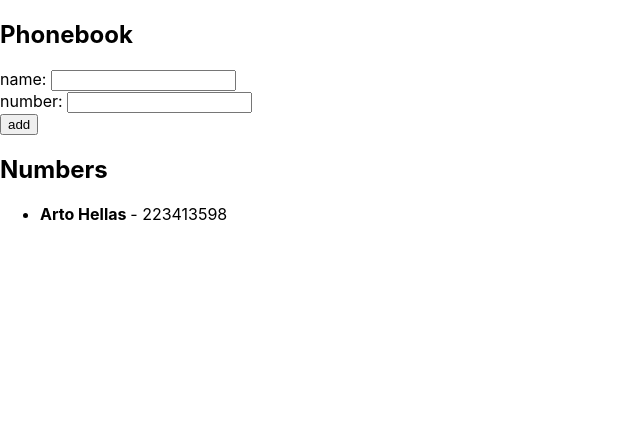
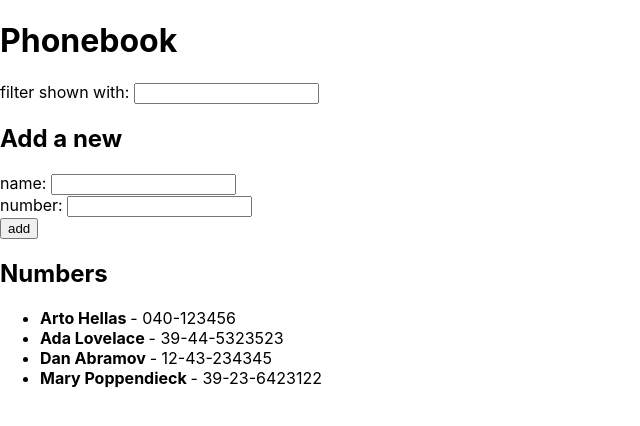
Before and after one commit to Seoane8/bootcamp, a React (Create React App) app in the folder part2/phonebook/: page / in a window 1280 px wide. Shown: the top 426 px of the page, without its empty margins (0-640 px from the left). Built offline with nearby package versions, Linux system fonts and the light colour scheme.

Commit message:
Exercise 2.9

```diff
--- a/part2/phonebook/src/App.js
+++ b/part2/phonebook/src/App.js
@@ -1,5 +1,12 @@
 import React, {useState} from 'react'
 import {Person} from "./Person";
+
+const INITIAL_PERSONS = [
+    { name: 'Arto Hellas', tfno: '040-123456' },
+    { name: 'Ada Lovelace', tfno: '39-44-5323523' },
+    { name: 'Dan Abramov', tfno: '12-43-234345' },
+    { name: 'Mary Poppendieck', tfno: '39-23-6423122' }
+]
 
 const INITIAL_NEW_PERSON = {
     name: '',
@@ -7,20 +14,15 @@ const INITIAL_NEW_PERSON = {
 }
 
 const App = () => {
-    const [persons, setPersons] = useState([
-        {
-            name: 'Arto Hellas',
-            tfno: '223413598'
-        }
-    ])
+    const [persons, setPersons] = useState(INITIAL_PERSONS)
     const [newPerson, setNewPerson] = useState(INITIAL_NEW_PERSON)
+    const [filter, setFilter] = useState('')
 
     const handleChangeName = (event) =>
         setNewPerson(prevPerson => ({
             name: event.target.value,
             tfno: prevPerson.tfno
         }))
-
 
     const handleChangeTfno = (event) =>
         setNewPerson(prevPerson => ({
@@ -44,10 +46,18 @@ const App = () => {
         setNewPerson(INITIAL_NEW_PERSON)
     }
 
+    const handleFilter = (event) => {
+        setFilter(event.target.value)
+    }
+
 
     return (
         <div>
-            <h2>Phonebook</h2>
+            <h1>Phonebook</h1>
+            <div>
+                filter shown with: <input type='text' onChange={handleFilter} value={filter}/>
+            </div>
+            <h2>Add a new</h2>
             <form onSubmit={handleSubmit}>
                 <div>
                     name: <input type='text' onChange={handleChangeName} value={newPerson.name}/>
@@ -61,9 +71,14 @@ const App = () => {
             </form>
             <h2>Numbers</h2>
             <ul>
-                {persons.map(
-                    person => <Person key={person.name} {...person}/>
-                )}
+                {persons
+                    .filter( ({name}) =>
+                        name.toLowerCase().includes(filter.toLowerCase())
+                    )
+                    .map( person =>
+                        <Person key={person.name} {...person}/>
+                    )
+                }
             </ul>
         </div>
     )
```
